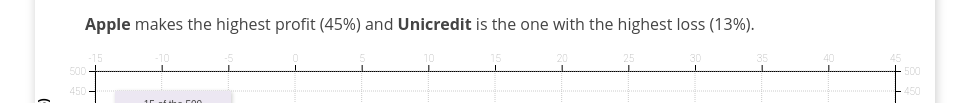
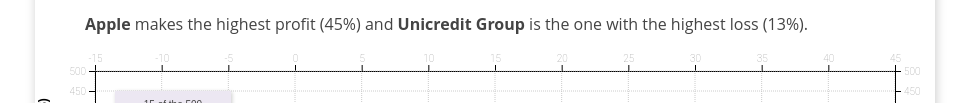
Before and after one commit to dharmk/dharmk.github.io, a plain HTML site: page forbes/dv/third.html in a window 1280 px wide. Shown: the part 181-284 px from the top of the page, without its empty margins (155-1131 px from the left). Drawn offline with Linux system fonts and the light colour scheme; animation ran at ten frames a second.

Commit message:
Fixed the company name

```diff
--- a/forbes/dv/third.html
+++ b/forbes/dv/third.html
@@ -22,7 +22,7 @@
       <div class="main-content">
         <div class="chart-description">
           <p>In this section we are trying to show the profits margins for the top 500 companies in a single chart. Notice that there is a lot of variance and some of them even were in loss. The annotations below mark some of these observations.</p>
-          <p><strong>Apple</strong> makes the highest profit (45%) and <strong>Unicredit</strong> is the one with the highest loss (13%).</p>
+          <p><strong>Apple</strong> makes the highest profit (45%) and <strong>Unicredit Group</strong> is the one with the highest loss (13%).</p>
         </div>
 
         <div id="main-chart">
```
